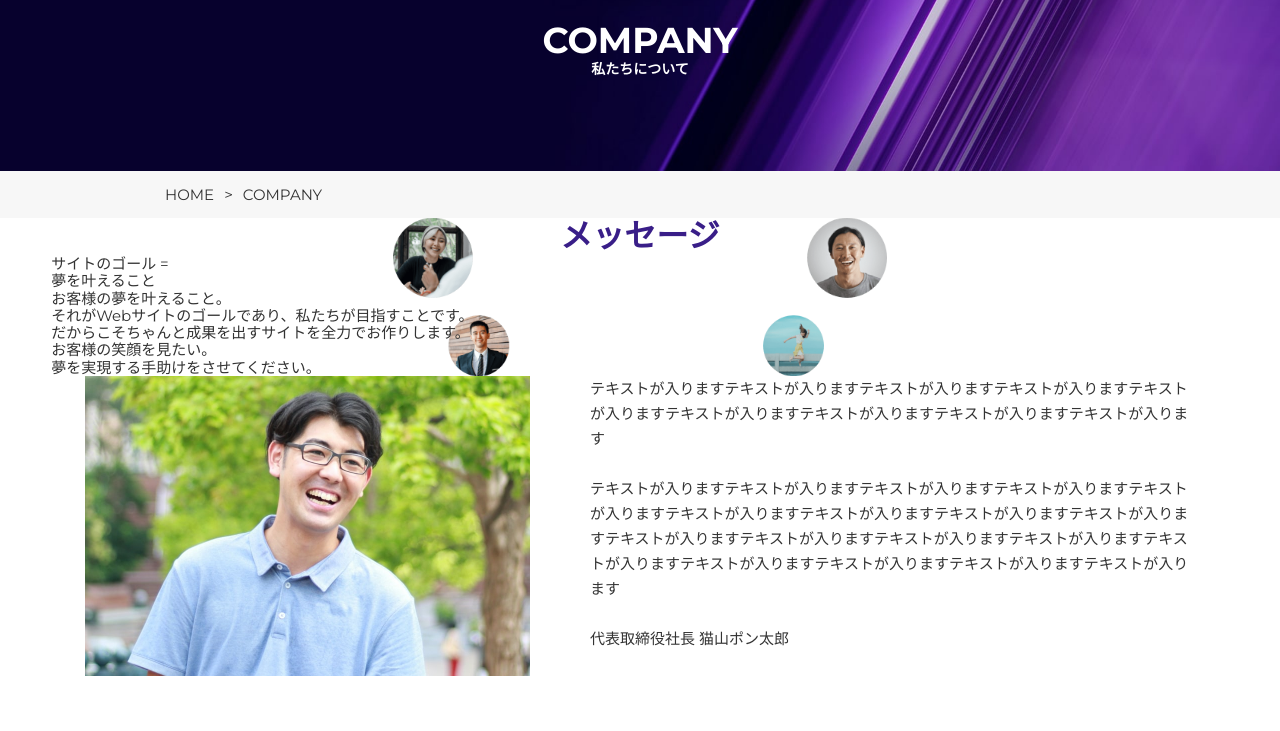
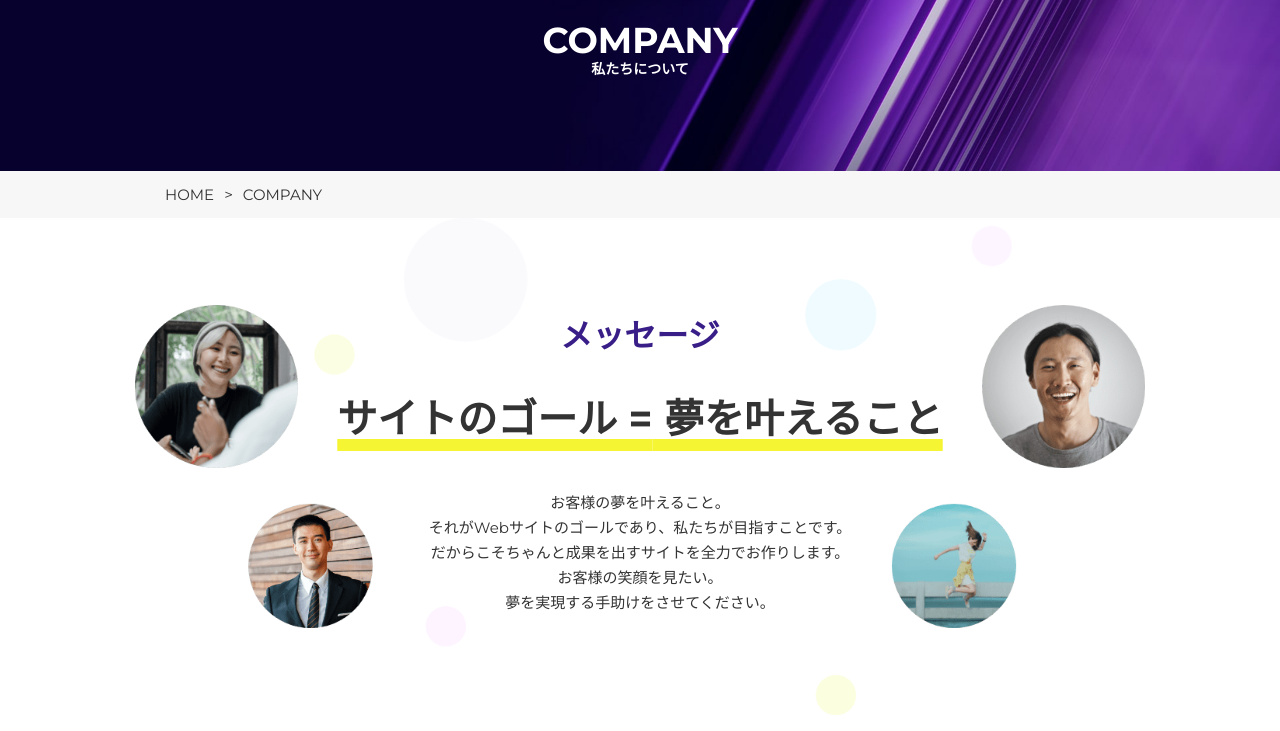
Before and after one commit to yukimiyake0607/portfolio02, a plain HTML site: page company.html in a window 1280 px wide. Shown: the part 69-800 px from the top of the page. Drawn offline with nearby package versions, Linux system fonts and the light colour scheme.

Commit message:
companyページのCSSを追加

```diff
--- a/company.html
+++ b/company.html
@@ -67,7 +67,8 @@
     <!-- company-content start -->
     <div class="company-contents">
         <section class="greeting">
-            <div class="greeting-message greeting-bg">
+            <div class="greeting-message">
+                <div class="greeting-bg">
                     <div class="greeting-heading">
                         <h3 class="heading-secondary">メッセージ</h3>
                     </div>
@@ -79,6 +80,7 @@
                             だからこそちゃんと成果を出すサイトを全力でお作りします。<br>
                             お客様の笑顔を見たい。<br>
                             夢を実現する手助けをさせてください。
+                        </div>
                     </div>
                 </div>
             </div>
--- a/scss/_company.scss
+++ b/scss/_company.scss
@@ -4,7 +4,15 @@
         max-width: $width-large;
         margin: 0 auto 140px;
         .greeting-message {
-            background-image: url("/img/bg-face.png");
+            padding: 0 84px;
+            margin-bottom: 56px;
+            background-image: url("../img/bg-circle.png");
+            background-position: center;
+            background-size: contain;
+            background-repeat: no-repeat;
+            .greeting-bg {
+                padding: 100px 0;
+                background-image: url("../img/bg-face.png");
                 background-position: center;
                 background-size: contain;
                 background-repeat: no-repeat;
@@ -14,6 +22,23 @@
                         font-size: 3.2rem;
                         font-weight: bold;
                         color: #391E88;
+                    }
+                }
+                .greeting-body {
+                    text-align: center;
+                    line-height: 1.667;
+                    .message-heading {
+                        margin-top: 31px;
+                        margin-bottom: 37px;
+                        font-size: 4rem;
+                        font-weight: 600;
+                        text-decoration: underline;
+                        text-decoration-color: #F5F534;
+                        text-decoration-thickness: 12px;
+                        .sp-br {
+                            display: none;
+                        }
+                    }
                 }
             }
         }
```
Also changed, not shown: css/style.css, 1 other file. Lines whose indentation alone changed are shown as unchanged.
